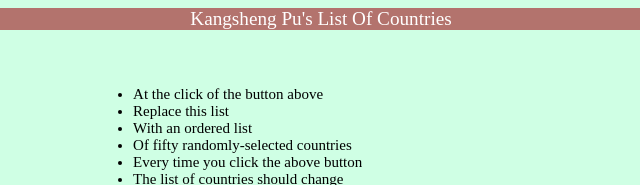
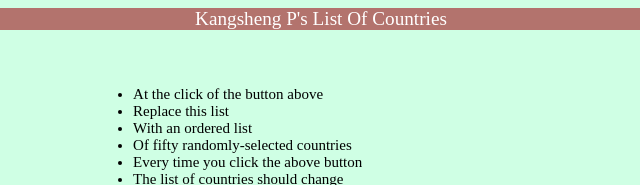
Before and after one commit to kspu0822INST377/kspu0822INST377.github.io, a plain HTML site: page lab_5/index.html in a window 1280 px wide. Shown: the top 185 px of the page, 319-959 px from the left. Drawn offline with Linux system fonts and the light colour scheme; files that its build step writes are made by us from their sources.

Commit message:
Update index.html

```diff
--- a/lab_5/index.html
+++ b/lab_5/index.html
@@ -9,7 +9,7 @@
 <body>
   <div class="container">
     <div class="wrapper">
-      <div class="header">Kangsheng Pu's List Of Countries</div>
+      <div class="header">Kangsheng P's List Of Countries</div>
       <!-- <button class="button" onclick="loadData()">Load Some JSON</button> -->
       <button class="button" id="extraCredit">Click me to replace list
         entries</button>
```
